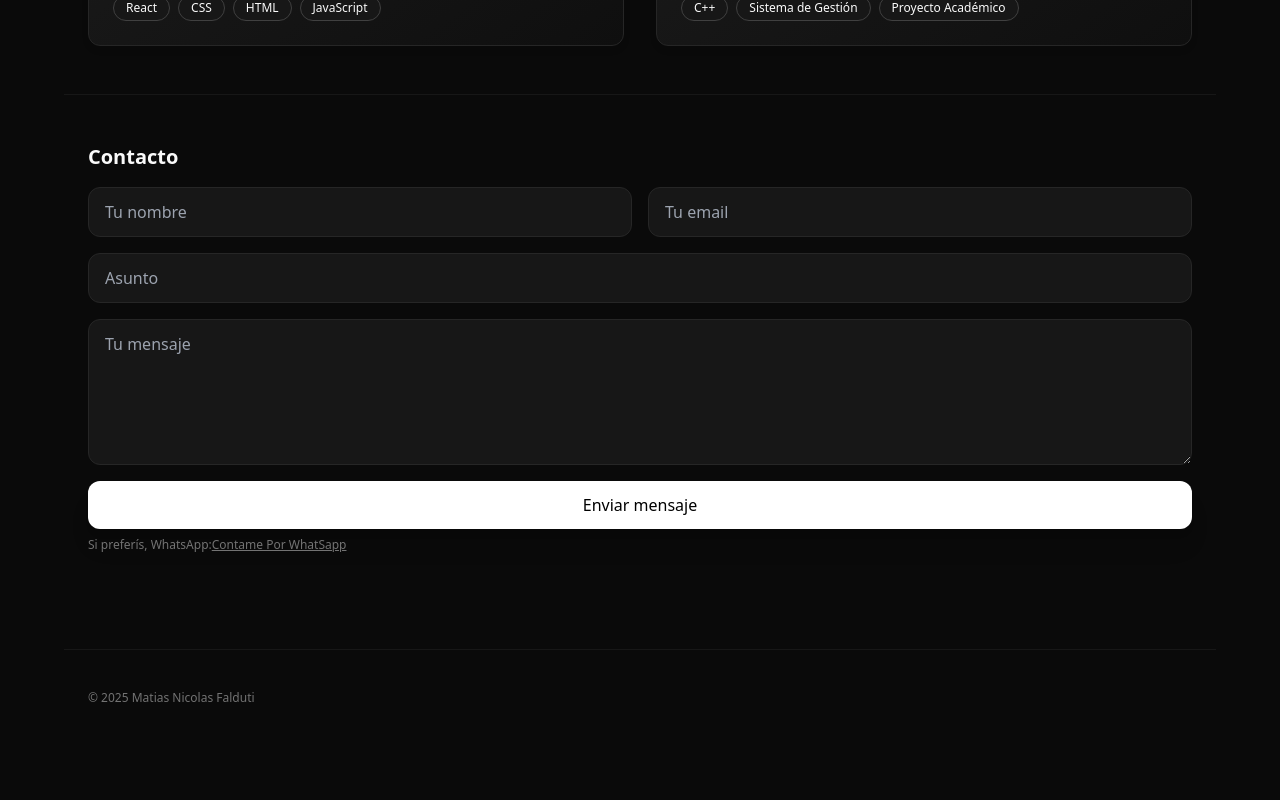
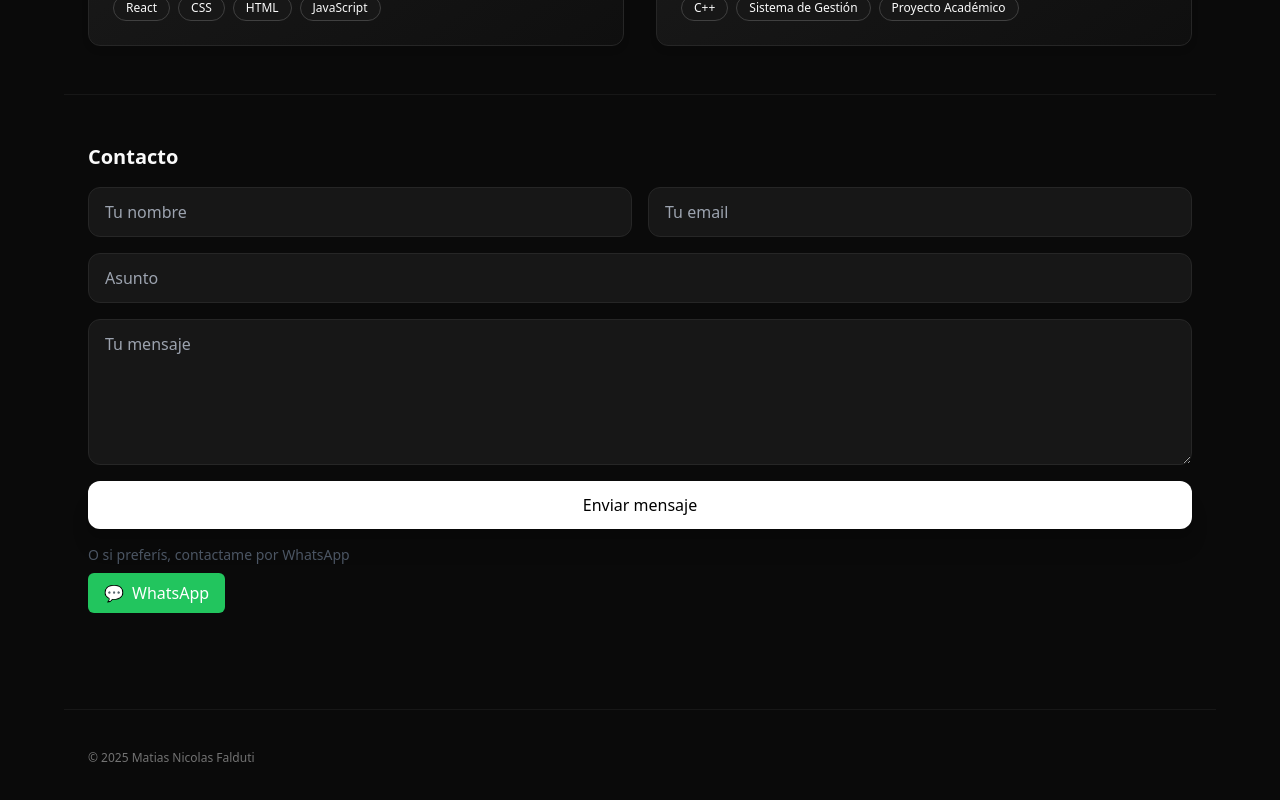
Before and after one commit to falduti90/Portfolio, a React (Vite) app: page / in a window 1280 px wide. Shown: the part 4160-4960 px from the top of the page. Before the commit the page ends 4906 px from the top, so only its background shows below. Built offline with nearby package versions, Linux system fonts and the light colour scheme; no server answers.

Commit message:
Update contact form (Formspree ID)

```diff
--- a/src/components/Contact.jsx
+++ b/src/components/Contact.jsx
@@ -89,12 +89,20 @@ export default function Contact() {
         )}
       </form>
 
-      <p className="text-xs text-neutral-500 mt-2">
-        Si preferís, WhatsApp:
-        <a className="underline" href="https://wa.me/5491131292991">
-          Contame Por WhatSapp
-        </a>
-      </p>
+<div className="mt-4">
+  <p className="text-sm text-gray-600 mb-2">O si preferís, contactame por WhatsApp</p>
+  <a
+    href="https://wa.me/5491131292991"
+    target="_blank"
+    rel="noopener noreferrer"
+    className="inline-flex items-center justify-center gap-2 bg-green-500 hover:bg-green-600 text-white font-medium py-2 px-4 rounded-md transition-colors duration-200"
+  >
+    <span>💬</span>
+    WhatsApp
+  </a>
+</div>
+
+
     </section>
   )
 }
```
